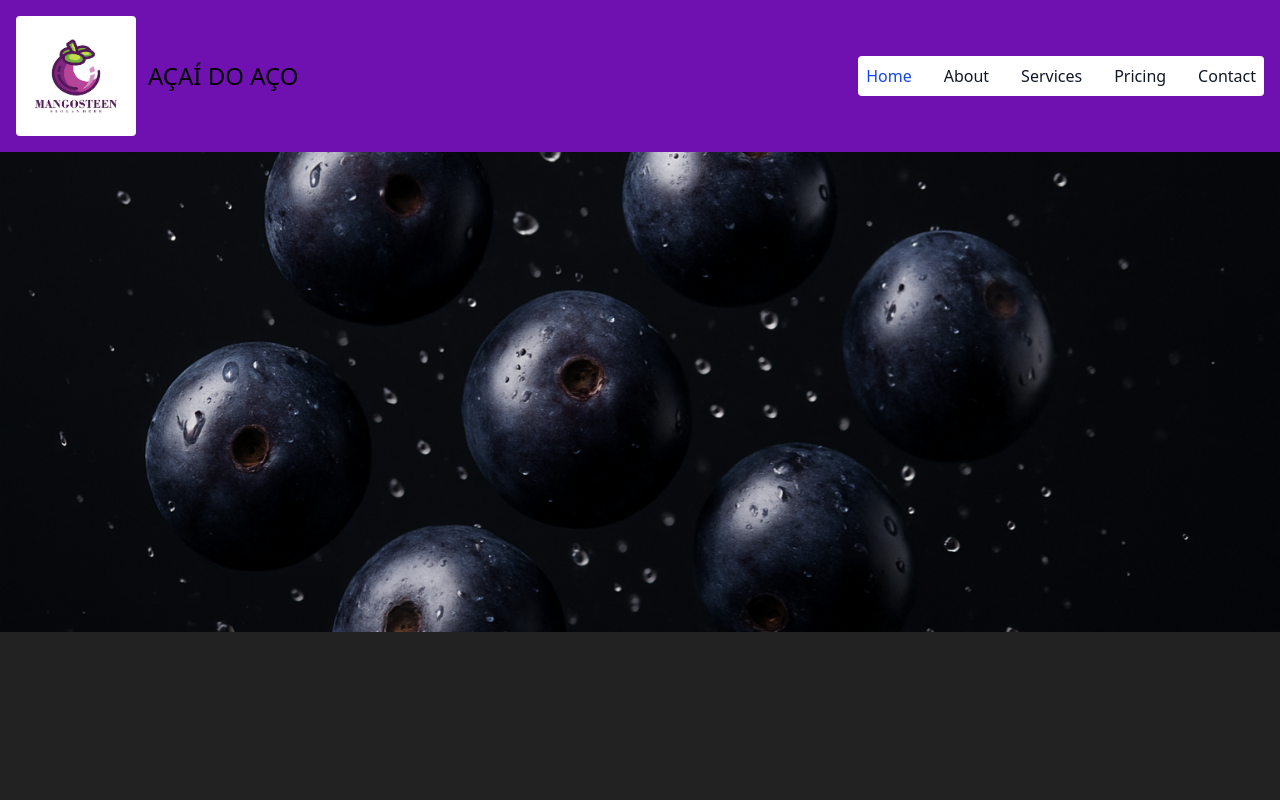
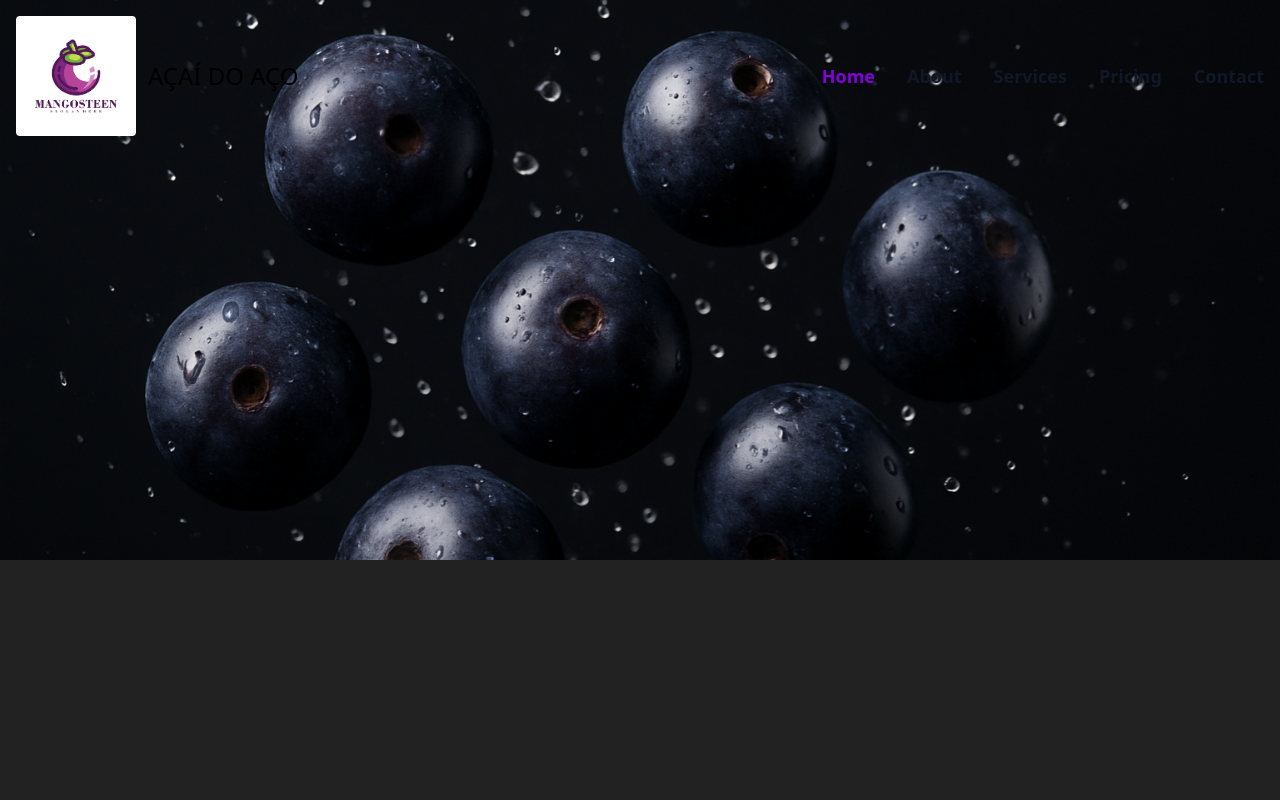
Before and after one commit to ProssimalCrost/AcaiDoVale, a React (Vite) app: page / in a window 1280 px wide. Shown: the top 800 px of the page. Built offline with nearby package versions, Linux system fonts and the light colour scheme; the HTML template or start-up script is replaced by a standard one.

Commit message:
Header transparent

```diff
--- a/src/components/Header.tsx
+++ b/src/components/Header.tsx
@@ -2,7 +2,7 @@ import 'flowbite';
 
 export function Header() {
     return (
-        <nav className="bg-purple-800 border-gray-20">
+        <nav className="fixed top-0 left-0 w-full z-50 bg-transparent">
         <div className="max-w-screen-xl flex flex-wrap items-center justify-between mx-auto p-4">
             <a href="http://localhost:5173/" className="flex items-center space-x-3 rtl:space-x-reverse">
                 <img src="src/assets/images/design-de-logotipo-de-mangosteen-modelo-de-ilustracao-vetorial-criativa-do-logotipo-mangosteen_647432-1846.png" className="w-30 h-30 rounded" alt="Flowbite Logo" />
@@ -15,21 +15,21 @@ export function Header() {
                 </svg>
             </button>
             <div className="hidden w-full md:block md:w-auto" id="navbar-default">
-            <ul className="font-medium flex flex-col p-4 md:p-2 mt-2 border border-gray-100 rounded-sm bg-gray-50 md:flex-row md:space-x-8 rtl:space-x-reverse md:mt-0 md:border-0 md:bg-white dark:bg-purple-800 md:dark:bg-purple-800 dark:bg-purple-800">
+            <ul className="font-semibold text-lg flex flex-col md:flex-row md:items-center md:gap-8 p-4 md:p-0 mt-2 md:mt-0 bg-transparent border-none">
                 <li>
-                <a href="#" className="block py-2 px-3 text-white bg-blue-700 rounded-sm md:bg-transparent md:text-blue-700 md:p-0 dark:text-white md:dark:text-blue-500" aria-current="page">Home</a>
+                <a href="#" className="block py-2 px-3 text-white bg-purple-700 rounded-sm md:bg-transparent md:text-purple-700 md:p-0 dark:text-white md:dark:text-purple-500" aria-current="page">Home</a>
                 </li>
                 <li>
-                <a href="#" className="block py-2 px-3 text-gray-900 rounded-sm hover:bg-gray-100 md:hover:bg-transparent md:border-0 md:hover:text-blue-700 md:p-0 dark:text-white md:dark:hover:text-blue-500 dark:hover:bg-gray-700 dark:hover:text-white md:dark:hover:bg-transparent">About</a>
+                <a href="#" className="block py-2 px-3 text-gray-900 rounded-sm hover:bg-gray-100 md:hover:bg-transparent md:border-0 md:hover:text-purple-700 md:p-0 dark:text-white md:dark:hover:text-purple-500 dark:hover:bg-gray-700 dark:hover:text-white md:dark:hover:bg-transparent">About</a>
                 </li>
                 <li>
-                <a href="#" className="block py-2 px-3 text-gray-900 rounded-sm hover:bg-gray-100 md:hover:bg-transparent md:border-0 md:hover:text-blue-700 md:p-0 dark:text-white md:dark:hover:text-blue-500 dark:hover:bg-gray-700 dark:hover:text-white md:dark:hover:bg-transparent">Services</a>
+                <a href="#" className="block py-2 px-3 text-gray-900 rounded-sm hover:bg-gray-100 md:hover:bg-transparent md:border-0 md:hover:text-purple-700 md:p-0 dark:text-white md:dark:hover:text-purple-500 dark:hover:bg-gray-700 dark:hover:text-white md:dark:hover:bg-transparent">Services</a>
                 </li>
                 <li>
-                <a href="#" className="block py-2 px-3 text-gray-900 rounded-sm hover:bg-gray-100 md:hover:bg-transparent md:border-0 md:hover:text-blue-700 md:p-0 dark:text-white md:dark:hover:text-blue-500 dark:hover:bg-gray-700 dark:hover:text-white md:dark:hover:bg-transparent">Pricing</a>
+                <a href="#" className="block py-2 px-3 text-gray-900 rounded-sm hover:bg-gray-100 md:hover:bg-transparent md:border-0 md:hover:text-purple-700 md:p-0 dark:text-white md:dark:hover:text-purple-500 dark:hover:bg-gray-700 dark:hover:text-white md:dark:hover:bg-transparent">Pricing</a>
                 </li>
                 <li>
-                <a href="#" className="block py-2 px-3 text-gray-900 rounded-sm hover:bg-gray-100 md:hover:bg-transparent md:border-0 md:hover:text-blue-700 md:p-0 dark:text-white md:dark:hover:text-blue-500 dark:hover:bg-gray-700 dark:hover:text-white md:dark:hover:bg-transparent">Contact</a>
+                <a href="#" className="block py-2 px-3 text-gray-900 rounded-sm hover:bg-gray-100 md:hover:bg-transparent md:border-0 md:hover:text-purple-700 md:p-0 dark:text-white md:dark:hover:text-purple-500 dark:hover:bg-gray-700 dark:hover:text-white md:dark:hover:bg-transparent">Contact</a>
                 </li>
             </ul>
             </div>
--- a/src/components/Hero.tsx
+++ b/src/components/Hero.tsx
@@ -3,7 +3,7 @@ import { ParallaxProvider, Parallax } from 'react-scroll-parallax';
 export default function BackG() {
   return (
     <ParallaxProvider>
-      <div style={{ position: 'relative', height: '60vh', overflow: 'hidden' }}>
+      <div style={{ position: 'relative', height: '70vh', overflow: 'hidden' }}>
 
         <Parallax speed={-50}>
           <img
@@ -23,7 +23,7 @@ export default function BackG() {
 
          <div style={{
             position: 'relative',
-            zIndex: 1,
+            zIndex: -1,
             color: '#fff',
             height: '70vh',
             display: 'flex',
```
Also changed, not shown: 1 other file (tests, documents, lock files or other folders).
